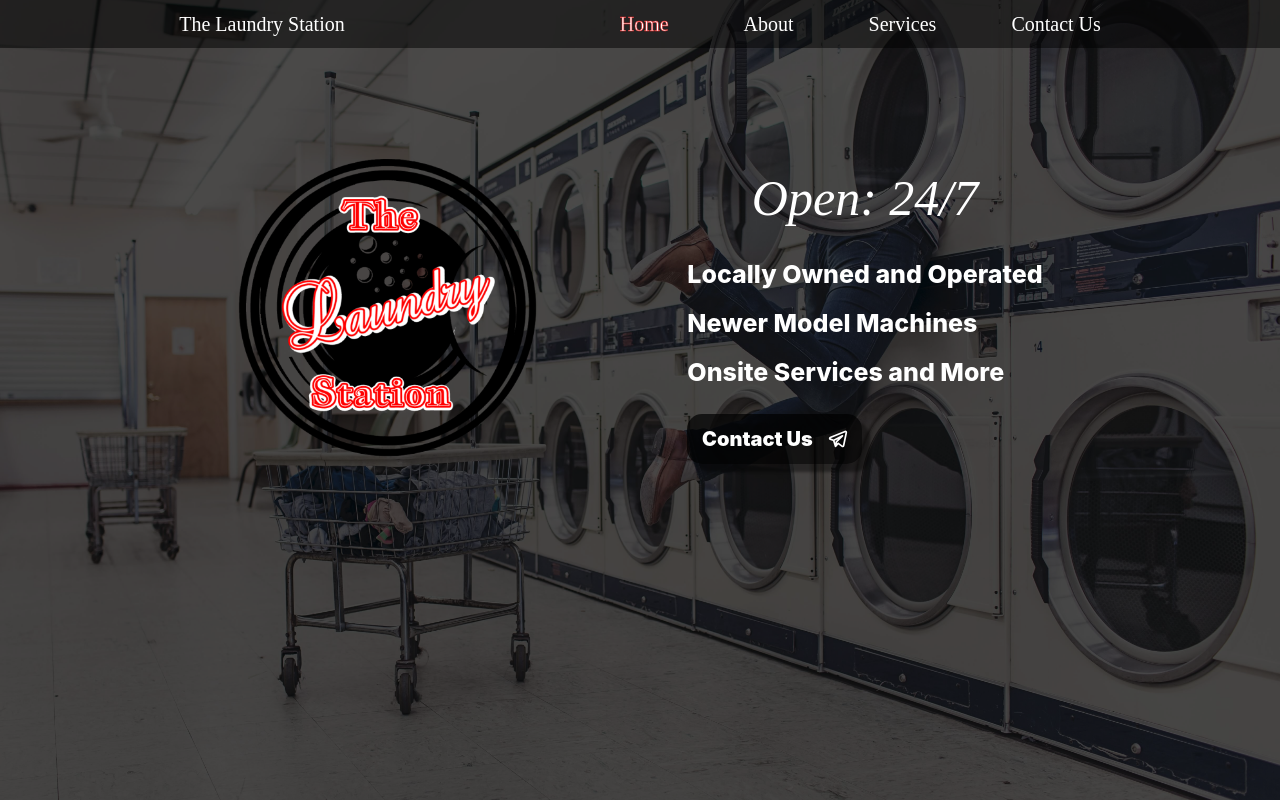
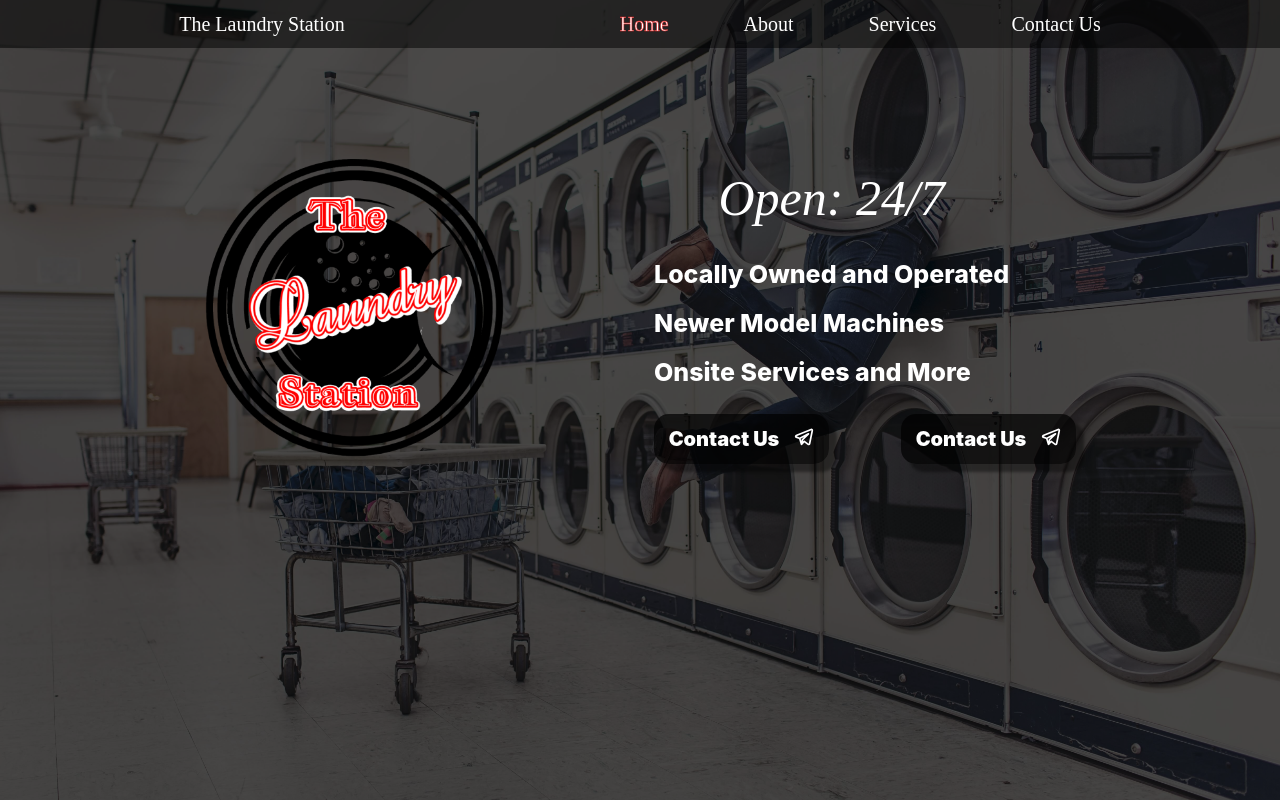
Before and after one commit to lottjerry/the-laundry-station, a JavaScript app: page / in a window 1280 px wide. Built offline with nearby package versions, Linux system fonts and the light colour scheme.

Commit message:
Added outline to icon and fixed file system problem

```diff
--- a/src/App.js
+++ b/src/App.js
@@ -1,11 +1,11 @@
 import Header from "./components/Header"
-import Main from "./components/Main"
+import Home from "./components/Home"
 
 export default function App() {
   return (
     <div>
       <Header />
-      <Main />
+      <Home />
     </div>
   )
 }
--- a/src/assets/css/main.css
+++ b/src/app.css
@@ -43,6 +43,8 @@ a {
 .nav__title:hover {
   -webkit-text-stroke-width: 0.5px;
   -webkit-text-stroke-color: #F42222;
+  stroke: #F42222;
+  stroke-width: 0.5px;
 }
 
 .nav__item {
@@ -53,11 +55,15 @@ a {
 .nav__item:hover {
   -webkit-text-stroke-width: 0.5px;
   -webkit-text-stroke-color: #F42222;
+  stroke: #F42222;
+  stroke-width: 0.5px;
 }
 
 .active-item {
   -webkit-text-stroke-width: 0.5px;
   -webkit-text-stroke-color: #F42222;
+  stroke: #F42222;
+  stroke-width: 0.5px;
 }
 
 .home {
@@ -146,6 +152,8 @@ a {
 .button:hover {
   -webkit-text-stroke-width: 0.5px;
   -webkit-text-stroke-color: #F42222;
+  stroke: #F42222;
+  stroke-width: 0.5px;
 }
 
 .button__text {
@@ -161,4 +169,4 @@ body {
   background-size: cover;
   color: #fff;
 }
-/*# sourceMappingURL=main.css.map */
+/*# sourceMappingURL=app.css.map */
--- a/src/assets/scss/_mixins.scss
+++ b/src/assets/scss/_mixins.scss
@@ -20,4 +20,6 @@ $gap) {
 @mixin HoverActive() {
   -webkit-text-stroke-width: 0.5px;
   -webkit-text-stroke-color: #F42222;
+  stroke: #F42222;
+  stroke-width: 0.5px;
 }
--- a/src/components/Button.js
+++ /dev/null
@@ -1,8 +0,0 @@
-export default function Button (props) {
-  return (
-    <div className="button">
-      <div className="button__text">{props.text}</div>
-      <img src={props.src} alt={props.alt} />
-    </div>
-  )
-}
--- a/src/components/Home.js
+++ b/src/components/Home.js
@@ -1,6 +1,5 @@
 import logo from "../assets/img/logo.png"
-import Button from "./Button"
-import telegram from "../assets/img/telegram-alt.svg"
+import { UilTelegramAlt } from "@iconscout/react-unicons"
 
 export default function Home() {
   return (
@@ -20,7 +19,14 @@ export default function Home() {
           </ul>
         </div>
         <div className="home__btns">
-          <Button text="Contact Us" src={telegram} alt="Telegram Icon"/>
+          <div className="button">
+            <div className="button__text">Contact Us</div>
+            <div className="icon"><UilTelegramAlt size="20"/></div>
+          </div>
+          <div className="button">
+            <div className="button__text">Contact Us</div>
+            <div className="icon"><UilTelegramAlt size="20"/></div>
+          </div>
         </div>
       </div>
     </section>
--- a/src/components/Main.js
+++ /dev/null
@@ -1,9 +0,0 @@
-import Home from "./Home"
-
-export default function Main() {
-  return (
-    <main className="main">
-      <Home />
-    </main>
-  )
-}
--- a/src/index.js
+++ b/src/index.js
@@ -1,5 +1,5 @@
 import ReactDOM from "react-dom"
-import "./assets/css/main.css"
+import "./app.css"
 import App from "./App"
 
 ReactDOM.render (
```
Also changed, not shown: src/assets/img/telegram-alt.svg (deleted), src/assets/scss/app.scss (renamed from src/assets/scss/main.scss).
